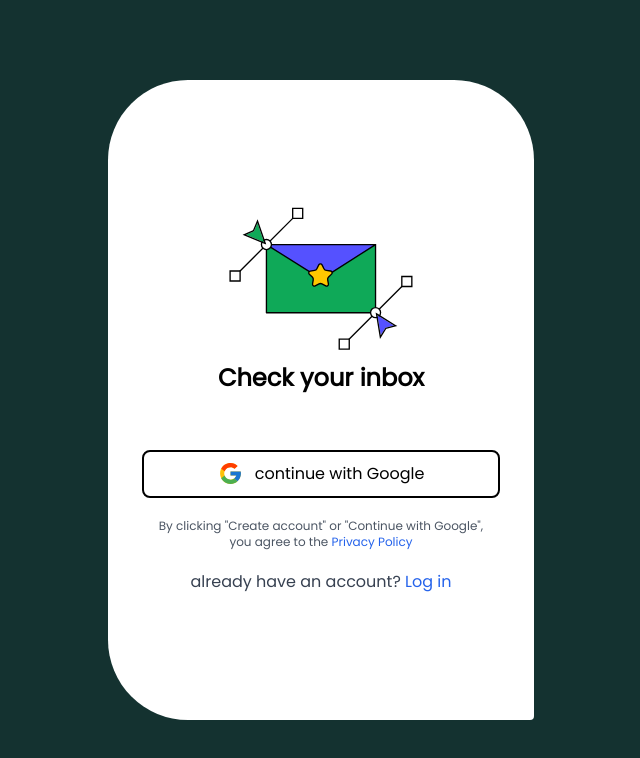
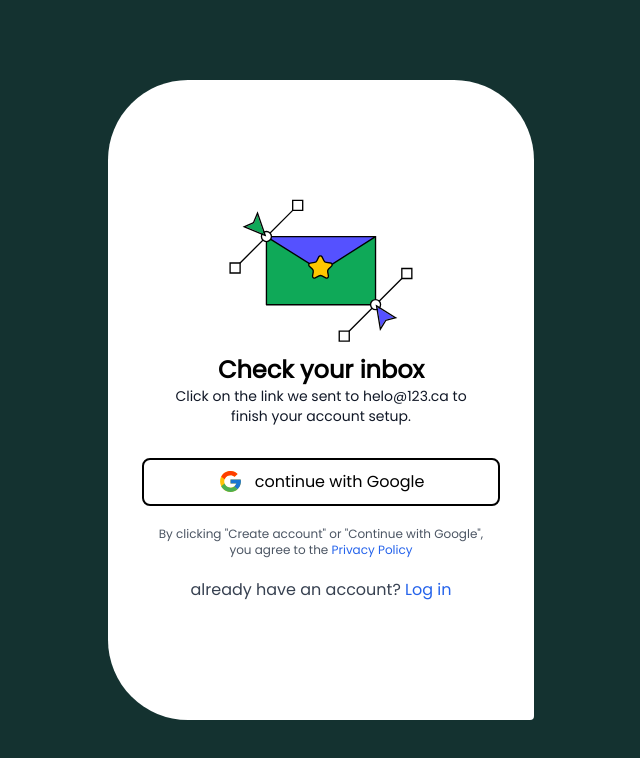
Before and after one commit to mohdyaserkt/hawkinvoice-clientSide, a Next.js app: page /verification in a window 1280 px wide. Shown: the top 758 px of the page, without its empty margins (319-959 px from the left). Built offline with nearby package versions, Linux system fonts and the light colour scheme.

Commit message:
1 Aug 2023, 18:27

```diff
--- a/src/app/(auth)/verification/page.tsx
+++ b/src/app/(auth)/verification/page.tsx
@@ -19,8 +19,9 @@ const verification = () => {
                                 />
                             </div>
 
-                            <div className="text-2xl font-semibold">Check your inbox</div>
-                            <br />
+                            <div className="text-2xl font-semibold ">Check your inbox</div>
+                            <div className="text-sm text-center text-gray-900">Click on the link we sent to helo@123.ca to<br /> finish your account setup.</div>
+
                             <button className="mt-8 border-2 border-black rounded-lg w-[22.375rem] h-[3rem] flex justify-center items-center">
                                 <div className="text-base inline-flex items-center gap-3">
                                     <FcGoogle size={25} />
```
